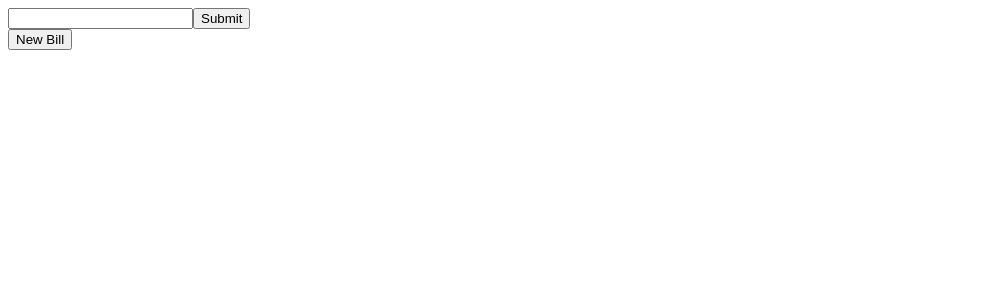
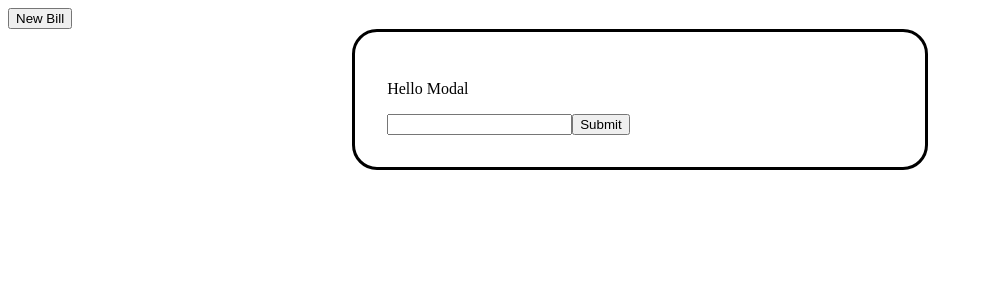
Before and after one commit to JohnPark86/BillsMan, a React app: page / in a window 1280 px wide. Both pictures are taken after a click on the button "New Bill". Shown: the top 300 px of the page, without its empty margins (0-983 px from the left). Built offline with nearby package versions, Linux system fonts and the light colour scheme.

Commit message:
get "modal" on screen

```diff
--- a/package.json
+++ b/package.json
@@ -27,9 +27,13 @@
 		"@babel/preset-react": "^7.7.4",
 		"babel": "^6.23.0",
 		"babel-loader": "^8.0.6",
+		"css-loader": "^3.4.2",
 		"html-webpack-plugin": "^3.2.0",
+		"node-sass": "^4.13.1",
 		"react": "^16.12.0",
 		"react-dom": "^16.12.0",
+		"sass-loader": "^8.0.2",
+		"style-loader": "^1.1.3",
 		"webpack": "^4.41.5",
 		"webpack-cli": "^3.3.10",
 		"webpack-dev-server": "^3.10.1"
--- a/src/js/App.js
+++ b/src/js/App.js
@@ -1,14 +1,14 @@
-import React, { useState , useEffect} from 'react';
+import React, { useState, useEffect } from 'react';
 import Input from './components/Input';
-import NewBillButton from './components/NewBillButton'
+import NewBillButton from './components/NewBillButton';
+import NewBillModal from './components/NewBillModal';
 
 const App = () => {
-    return (
-        <>
-            <Input />
-            <NewBillButton />
-        </>
-    );
-}
+	return (
+		<>
+			<NewBillButton />
+		</>
+	);
+};
 
 export default App;
--- a/src/js/components/NewBillButton.jsx
+++ b/src/js/components/NewBillButton.jsx
@@ -1,12 +1,23 @@
-import React, { useState , useEffect} from 'react';
-
+import React, { useState, useEffect } from 'react';
+import NewBillModal from './NewBillModal';
 
 const NewBillButton = () => {
+	const [isVisible, setIsVisibile] = useState(false);
 
+	const showModal = () => {
+		setIsVisibile(!isVisible);
+	};
 
-    return(
-        <button>New Bill</button>
-    );
-}
+	if (isVisible) {
+		return (
+			<>
+				<button onClick={showModal}>New Bill</button>
+				<NewBillModal />
+			</>
+		);
+	} else {
+		return <button onClick={showModal}>New Bill</button>;
+	}
+};
 
-export default NewBillButton
+export default NewBillButton;
--- /dev/null
+++ b/src/js/components/NewBillModal.jsx
@@ -0,0 +1,32 @@
+import React, { useState, useEffect } from 'react';
+import ReactDOM from 'react-dom';
+import Input from './Input';
+
+const modalBorder = {
+	border: '3px solid black',
+	width: '40%',
+	margin: 'auto',
+	borderRadius: '25px',
+	top: '10em',
+	padding: '2em'
+};
+
+const modalBackdrop = {
+    height: '100%',
+    width: '100%',
+    backgroundColor: 'black',
+    opacity: '60%'
+}
+
+const NewBillModal = () => {
+	return (
+		<div>
+			<div style={modalBorder}>
+				<p>Hello Modal</p>
+				<Input />
+			</div>
+		</div>
+	);
+};
+
+export default NewBillModal;
--- a/webpack.config.js
+++ b/webpack.config.js
@@ -5,11 +5,11 @@ const path = require('path');
 const HtmlWebpackPlugin = require('html-webpack-plugin');
 
 module.exports = {
-    mode: "development",
-    entry: path.resolve(__dirname, "src", "index"),
+	mode: 'development',
+	entry: path.resolve(__dirname, 'src', 'index'),
 	output: {
 		filename: 'index.bundle.js',
-        path: path.join(__dirname, "dist")
+		path: path.join(__dirname, 'dist')
 	},
 	plugins: [
 		new HtmlWebpackPlugin({
@@ -17,23 +17,32 @@ module.exports = {
 			template: './src/index.html'
 		})
 	],
-    devtool: "source-map",
+	devtool: 'source-map',
 	devServer: {
-        contentBase: path.join(__dirname, "dist"),
+		contentBase: path.join(__dirname, 'dist'),
 		compress: true,
 		port: 9000
 	},
 	module: {
 		rules: [
-          { test: /\.js|.jsx$/,
+			{
+				test: /\.js|.jsx$/,
 				exclude: /node_modules/,
 				resolve: {
-                extensions: [".js", ".jsx"]
+					extensions: ['.js', '.jsx']
 				},
-            loader: "babel-loader" },
+				loader: 'babel-loader'
+			},
 			{
-            test: /\.css$/i,
-            use: ['style-loader','css-loader'],
+				test: /\.s[ac]ss$/i,
+				use: [
+					// Creates `style` nodes from JS strings
+					'style-loader',
+					// Translates CSS into CommonJS
+					'css-loader',
+					// Compiles Sass to CSS
+					'sass-loader'
+				]
 			}
 		]
 	}
```
Also changed, not shown: src/js/components/Input.jsx (+6 -9 lines), 3 other files (tests, documents, lock files or other folders). Lines whose indentation alone changed are shown as unchanged.
